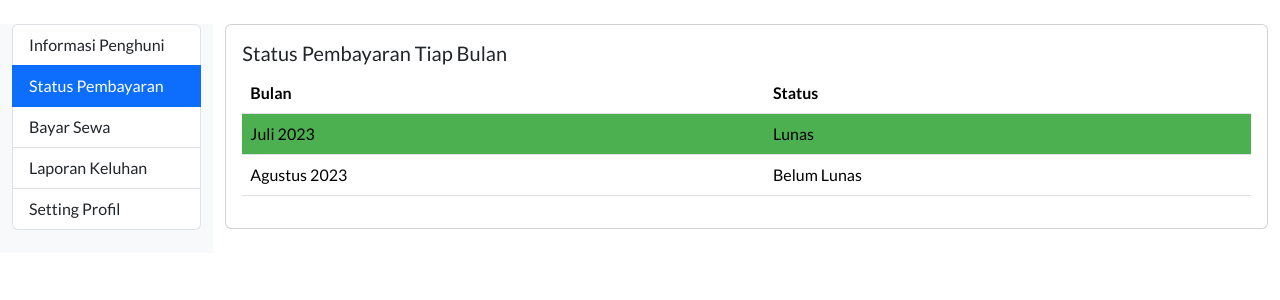
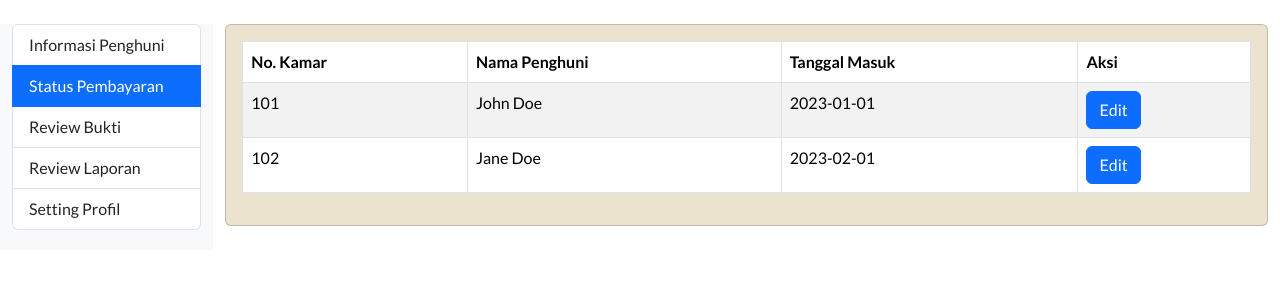
Before and after one commit to Dapoodap/FE_Skripsi, a React (Vite) app: page /admin in a window 1280 px wide. Both pictures are taken after a click on the button "Status Pembayaran". Shown: the top 300 px of the page. Built offline with nearby package versions, Linux system fonts and the light colour scheme; a web font is replaced by a local one.

Commit message:
add dashboard admin

```diff
--- a/src/pages/admin/DashboardAdmin.jsx
+++ b/src/pages/admin/DashboardAdmin.jsx
@@ -6,6 +6,9 @@ import Bayarsewa from '../user/Bayarsewa';
 import Lapor from '../user/Lapor';
 import Usersetting from '../user/Usersetting';
 import DetailAdmin from './DetailAdmin';
+import Datapenghuni from './Datapenghuni';
+import Reviewbukti from './Reviewbukti';
+import Reviewlaporan from './Reviewlaporan';
 
 function DashboardAdmin() {
     const [selectedMenu, setSelectedMenu] = useState('informasi-penghuni');
@@ -32,24 +35,24 @@ function DashboardAdmin() {
             </ListGroup.Item>
             <ListGroup.Item
               action
-              active={selectedMenu === 'status-pembayaran'}
-              onClick={() => handleMenuClick('status-pembayaran')}
+              active={selectedMenu === 'data-penghuni'}
+              onClick={() => handleMenuClick('data-penghuni')}
             >
               Status Pembayaran
             </ListGroup.Item>
             <ListGroup.Item
               action
-              active={selectedMenu === 'bayar-sewa'}
-              onClick={() => handleMenuClick('bayar-sewa')}
+              active={selectedMenu === 'review-bukti'}
+              onClick={() => handleMenuClick('review-bukti')}
             >
-              Bayar Sewa
+              Review Bukti
             </ListGroup.Item>
             <ListGroup.Item
               action
-              active={selectedMenu === 'lapor-keluhan'}
-              onClick={() => handleMenuClick('lapor-keluhan')}
+              active={selectedMenu === 'review-laporan'}
+              onClick={() => handleMenuClick('review-laporan')}
             >
-              Laporan Keluhan
+              Review Laporan
             </ListGroup.Item>
             <ListGroup.Item
               action
@@ -78,22 +81,22 @@ function DashboardAdmin() {
               </ListGroup.Item>
               <ListGroup.Item
                 action
-                active={selectedMenu === 'status-pembayaran'}
-                onClick={() => handleMenuClick('status-pembayaran')}
+                active={selectedMenu === 'data-penghuni'}
+                onClick={() => handleMenuClick('data-penghuni')}
               >
-                Status Pembayaran
+                Data Penghuni
               </ListGroup.Item>
               <ListGroup.Item
               action
-              active={selectedMenu === 'bayar-sewa'}
-              onClick={() => handleMenuClick('bayar-sewa')}
+              active={selectedMenu === 'review-bukti'}
+              onClick={() => handleMenuClick('review-bukti')}
             >
-              Bayar Sewa
+              Review Bukti
             </ListGroup.Item>
             <ListGroup.Item
               action
-              active={selectedMenu === 'lapor-keluhan'}
-              onClick={() => handleMenuClick('lapor-keluhan')}
+              active={selectedMenu === 'review-laporan'}
+              onClick={() => handleMenuClick('review-laporan')}
             >
               Laporan Keluhan
             </ListGroup.Item>
@@ -125,14 +128,14 @@ function DashboardAdmin() {
             <DetailAdmin/>
           )}
 
-          {selectedMenu === 'status-pembayaran' && (
-            <Sidebardashboaruser/>
+          {selectedMenu === 'data-penghuni' && (
+            <Datapenghuni/>
           )}
-          {selectedMenu === 'bayar-sewa' && (
-            <Bayarsewa/>
+          {selectedMenu === 'review-bukti' && (
+            <Reviewbukti/>
           )}
-          {selectedMenu === 'lapor-keluhan' && (
-            <Lapor/>
+          {selectedMenu === 'review-laporan' && (
+            <Reviewlaporan/>
           )}
           {selectedMenu === 'setting-profil' && (
             <Usersetting/>
--- /dev/null
+++ b/src/pages/admin/Datapenghuni.jsx
@@ -0,0 +1,52 @@
+import { useState } from "react";
+import { Button, Card, Table } from "react-bootstrap"
+
+function Datapenghuni() {
+    const [penghuni, setPenghuni] = useState([
+        { nomorKamar: '101', nama: 'John Doe', tanggalMasuk: '2023-01-01' },
+        { nomorKamar: '102', nama: 'Jane Doe', tanggalMasuk: '2023-02-01' },
+        // ... tambahkan data penghuni lainnya
+      ]);
+
+      const handleEdit = (index) => {
+        // Logika untuk menghandle pengeditan data
+        console.log('Edit data penghuni ke-', index);
+      };
+  return (
+    <>
+        <Card className="mb-4" style={{ backgroundColor: '#ECE3CE' }}>
+            <Card.Body>
+              {/* Isi dengan informasi penghuni, foto profil, dsb. */}
+              <div className="table-responsive">
+      <Table striped bordered hover>
+        <thead>
+          <tr>
+            <th>No. Kamar</th>
+            <th>Nama Penghuni</th>
+            <th>Tanggal Masuk</th>
+            <th>Aksi</th>
+          </tr>
+        </thead>
+        <tbody>
+          {penghuni.map((penghuni, index) => (
+            <tr key={index}>
+              <td>{penghuni.nomorKamar}</td>
+              <td>{penghuni.nama}</td>
+              <td>{penghuni.tanggalMasuk}</td>
+              <td>
+                <Button variant="primary" onClick={() => handleEdit(index)}>
+                  Edit
+                </Button>
+              </td>
+            </tr>
+          ))}
+        </tbody>
+      </Table>
+    </div>
+            </Card.Body>
+        </Card>
+    </>
+  )
+}
+
+export default Datapenghuni
--- a/src/pages/admin/DetailAdmin.jsx
+++ b/src/pages/admin/DetailAdmin.jsx
@@ -63,7 +63,7 @@ function DetailAdmin() {
                 <Row>
                   <Col md={12} lg={8}>
                     {/* Sapaan dan penjelasan UserDashboard */}
-                    <h1>sHALO, ADMION!</h1>
+                    <h1>HALO, ADMION!</h1>
                     <p>Ini adalah User Dashboard Anda. Temukan informasi penting dan kelola akun Anda di sini.</p>
 
                     {/* List Data Diri Penghuni */}
--- /dev/null
+++ b/src/pages/admin/Reviewbukti.jsx
@@ -0,0 +1,57 @@
+import { useState } from "react";
+import { Button, Card, Table } from "react-bootstrap"
+
+function Reviewbukti() {
+    const [buktiPembayaran, setBuktiPembayaran] = useState([
+        { id: 1, nomorInvoice: 'INV-001', namaPengirim: 'John Doe', tanggal: '2023-01-15' },
+        { id: 2, nomorInvoice: 'INV-002', namaPengirim: 'Jane Doe', tanggal: '2023-02-20' },
+        // ... tambahkan data bukti pembayaran lainnya
+      ]);
+
+      const handleReview = (id) => {
+        // Logika untuk meninjau bukti pembayaran
+        console.log('Review bukti pembayaran dengan id:', id);
+      };
+
+  return (
+    <>
+        <Card className="mb-4" style={{ backgroundColor: '#ECE3CE' }}>
+            <Card.Body>
+              {/* Isi dengan informasi penghuni, foto profil, dsb. */}
+              <div className="table-responsive">
+              <Table striped bordered hover>
+        <thead>
+          <tr>
+            <th>ID</th>
+            <th>Nomor Invoice</th>
+            <th>Nama Pengirim</th>
+            <th>Tanggal</th>
+            <th>Aksi</th>
+          </tr>
+        </thead>
+        <tbody>
+          {buktiPembayaran.map((bukti, index) => (
+            <tr key={index}>
+              <td>{bukti.id}</td>
+              <td>{bukti.nomorInvoice}</td>
+              <td>{bukti.namaPengirim}</td>
+              <td>{bukti.tanggal}</td>
+              <td>
+                <Button variant="info" onClick={() => handleReview(bukti.id)}>
+                  Review
+                </Button>
+              </td>
+            </tr>
+          ))}
+        </tbody>
+                </Table>
+    </div>
+            </Card.Body>
+        </Card>
+    </>
+  )
+}
+
+export default Reviewbukti
+
+{/*  */}
--- /dev/null
+++ b/src/pages/admin/Reviewlaporan.jsx
@@ -0,0 +1,62 @@
+import { useState } from "react";
+import { Badge, Button, Card, Table } from "react-bootstrap";
+
+function Reviewlaporan() {
+    const [laporanMasuk, setLaporanMasuk] = useState([
+        { id: 1, judul: 'Pembayaran Tertunda', status: 'pending', tgl: '2023-01-15' },
+        { id: 2, judul: 'Kerusakan Pintu', status: 'resolved', tgl: '2023-02-20' },
+        // ... tambahkan data laporan masuk lainnya
+      ]);
+
+      const handleReview = (id) => {
+        // Logika untuk meninjau laporan
+        console.log('Review laporan dengan id:', id);
+      };
+  return (
+    <>
+    <Card className="mb-4" style={{ backgroundColor: '#ECE3CE' }}>
+            <Card.Body>
+              {/* Isi dengan informasi penghuni, foto profil, dsb. */}
+              <div className="table-responsive">
+      <Table striped bordered hover>
+        <thead>
+          <tr>
+            <th>ID</th>
+            <th>Judul Laporan</th>
+            <th>Status</th>
+            <th>Tanggal</th>
+            <th>Aksi</th>
+          </tr>
+        </thead>
+        <tbody>
+          {laporanMasuk.map((laporan, index) => (
+            <tr key={index}>
+              <td>{laporan.id}</td>
+              <td>{laporan.judul}</td>
+              <td>
+                {laporan.status === 'pending' ? (
+                  <Badge bg="warning" text="dark">
+                    Pending
+                  </Badge>
+                ) : (
+                  <Badge bg="success">Resolved</Badge>
+                )}
+              </td>
+              <td>{laporan.tgl}</td>
+              <td>
+                <Button variant="info" onClick={() => handleReview(laporan.id)}>
+                  Review
+                </Button>
+              </td>
+            </tr>
+          ))}
+        </tbody>
+      </Table>
+    </div>
+            </Card.Body>
+        </Card>
+    </>
+  )
+}
+
+export default Reviewlaporan
```
